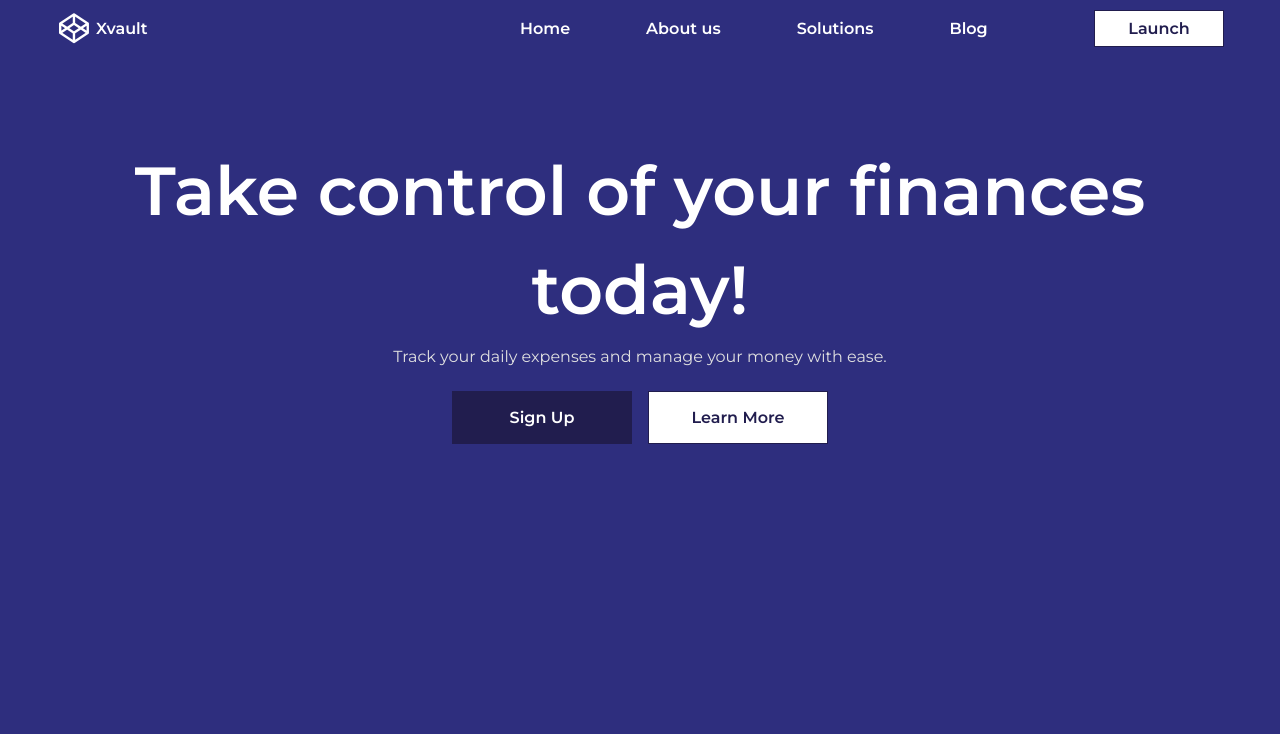
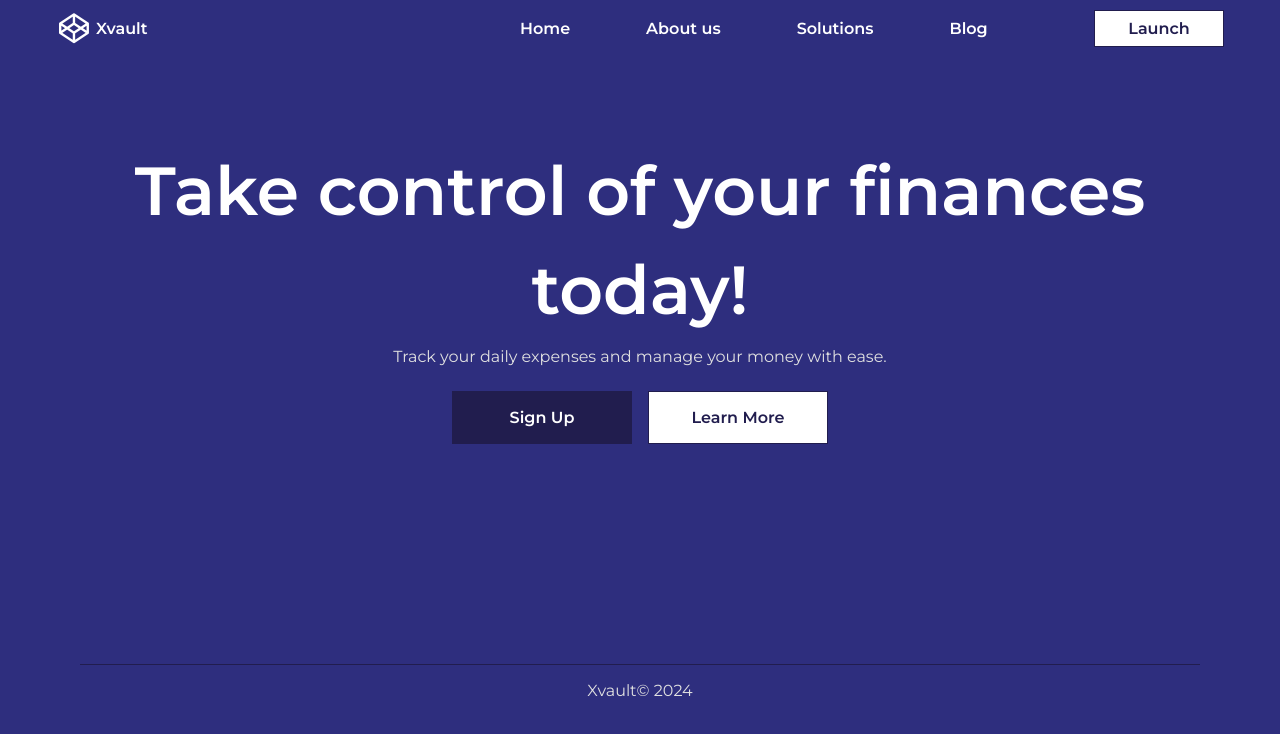
Before and after one commit to jasonhew98/xvault-web, a Vue app: page / in a window 1280 px wide. Shown: the top 734 px of the page. Built offline with nearby package versions, Linux system fonts and the light colour scheme; no server answers.

Commit message:
Add footer

```diff
--- a/src/features/Landing/LandingIndexPage.vue
+++ b/src/features/Landing/LandingIndexPage.vue
@@ -32,8 +32,8 @@
             </div> -->
             <!-- <div class="landing__section">
                 <h1 class="landing__title">FAQ</h1>
-            </div>
-            <landing-footer></landing-footer> -->
+            </div> -->
+            <landing-footer></landing-footer>
         </div>
     </div>
 </template>
```
